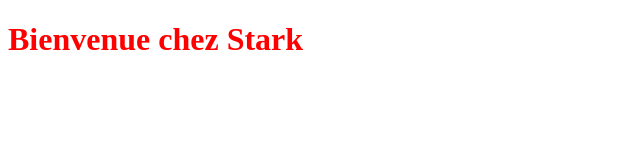
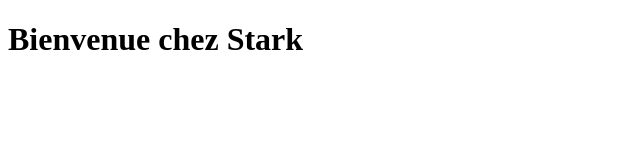
Before and after one commit to IIM-Creative-Technology/Node-JS-Socket-A4-E6, a website: page app/template/html/index.html in a window 1280 px wide. Shown: the whole page, without its empty margins (0-640 px from the left). Drawn offline with Linux system fonts and the light colour scheme.

Commit message:
[Refacto] deleted css file

```diff
--- a/app/template/html/index.html
+++ b/app/template/html/index.html
@@ -3,7 +3,6 @@
 <head>
     <meta http-equiv="Content-Type" content="text/html;charset=UTF-8">
     <title>Stark API - CHAT</title>
-    <link rel="stylesheet" href="../style/index.css">
 </head>
 <body>
     <h1 class="title">Bienvenue chez Stark</h1>
--- a/app/template/style/index.css
+++ /dev/null
@@ -1,3 +0,0 @@
-.title {
-    color: red;
-}
```
